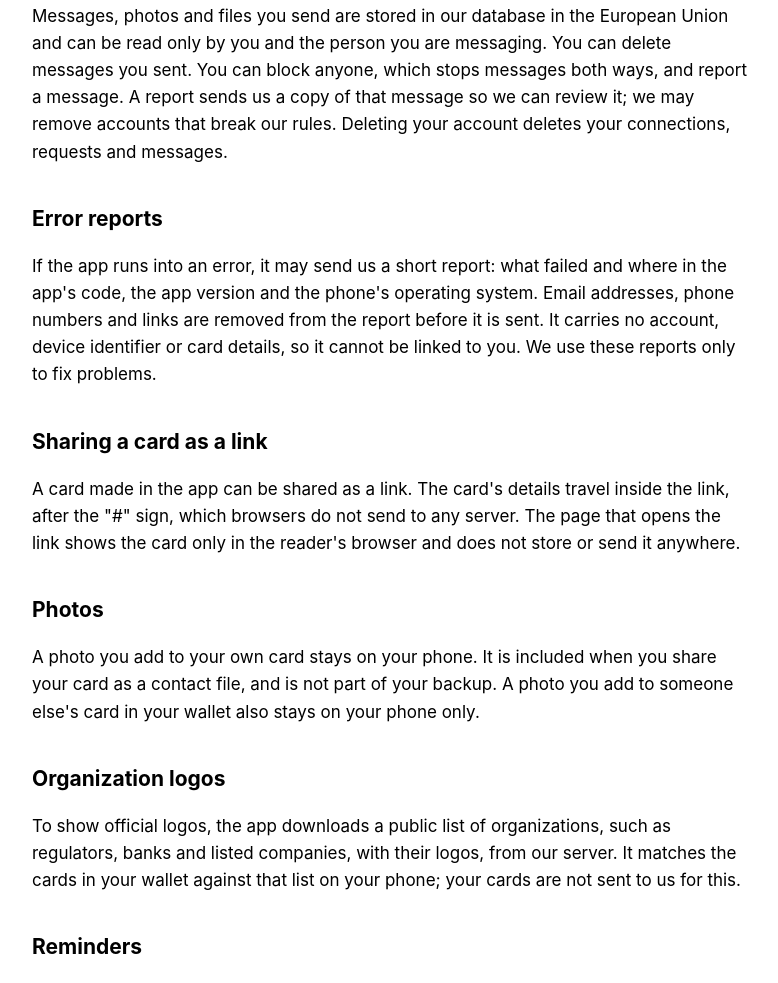
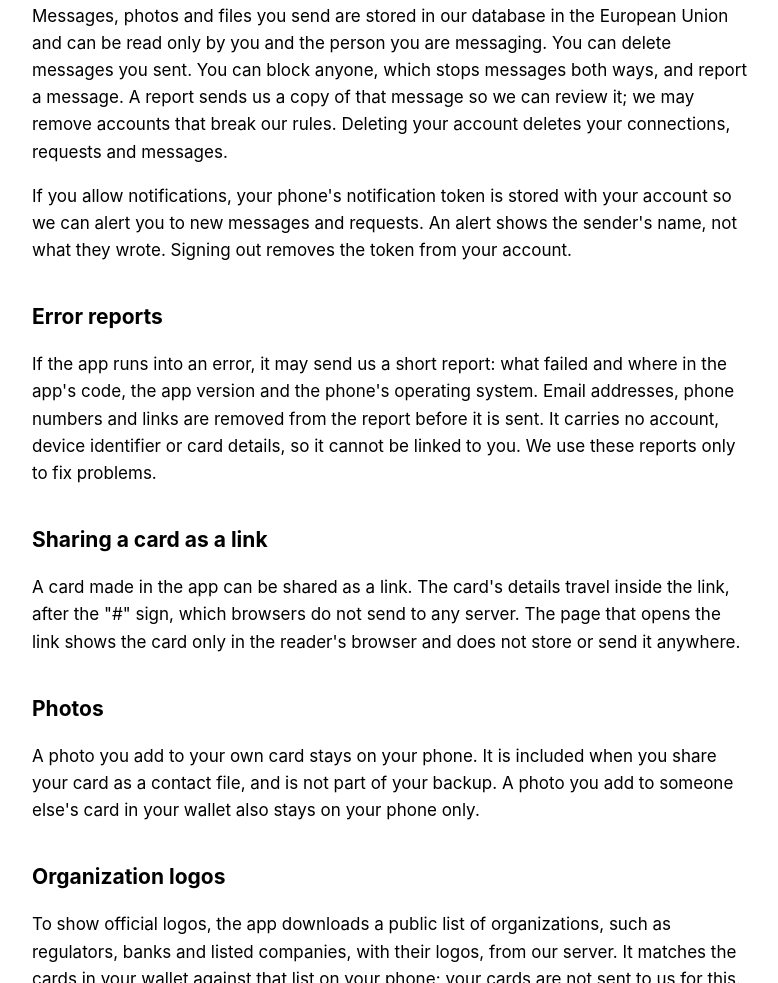
Before and after one commit to aaminhrg/roster-privacy, a plain HTML site: page index.html in a window 1280 px wide. Shown: the part 1809-2792 px from the top of the page, without its empty margins (248-1026 px from the left). Drawn offline with Linux system fonts and the light colour scheme.

Commit message:
Privacy: message notifications

```diff
--- a/index.html
+++ b/index.html
@@ -62,6 +62,7 @@
 <h2>Connecting and messages</h2>
 <p>If you sign in, you can connect with people whose cards you have saved, and message them. A connection is made when you have both saved each other's card, or when one of you sends a request and the other accepts. A request names a card, by its link or email; it reaches that card's owner if and when they set it up as their own card in Roster@. When you send a request, the other person sees your own card and the note you write.</p>
 <p>Messages, photos and files you send are stored in our database in the European Union and can be read only by you and the person you are messaging. You can delete messages you sent. You can block anyone, which stops messages both ways, and report a message. A report sends us a copy of that message so we can review it; we may remove accounts that break our rules. Deleting your account deletes your connections, requests and messages.</p>
+<p>If you allow notifications, your phone's notification token is stored with your account so we can alert you to new messages and requests. An alert shows the sender's name, not what they wrote. Signing out removes the token from your account.</p>
 
 <h2>Error reports</h2>
 <p>If the app runs into an error, it may send us a short report: what failed and where in the app's code, the app version and the phone's operating system. Email addresses, phone numbers and links are removed from the report before it is sent. It carries no account, device identifier or card details, so it cannot be linked to you. We use these reports only to fix problems.</p>
```
